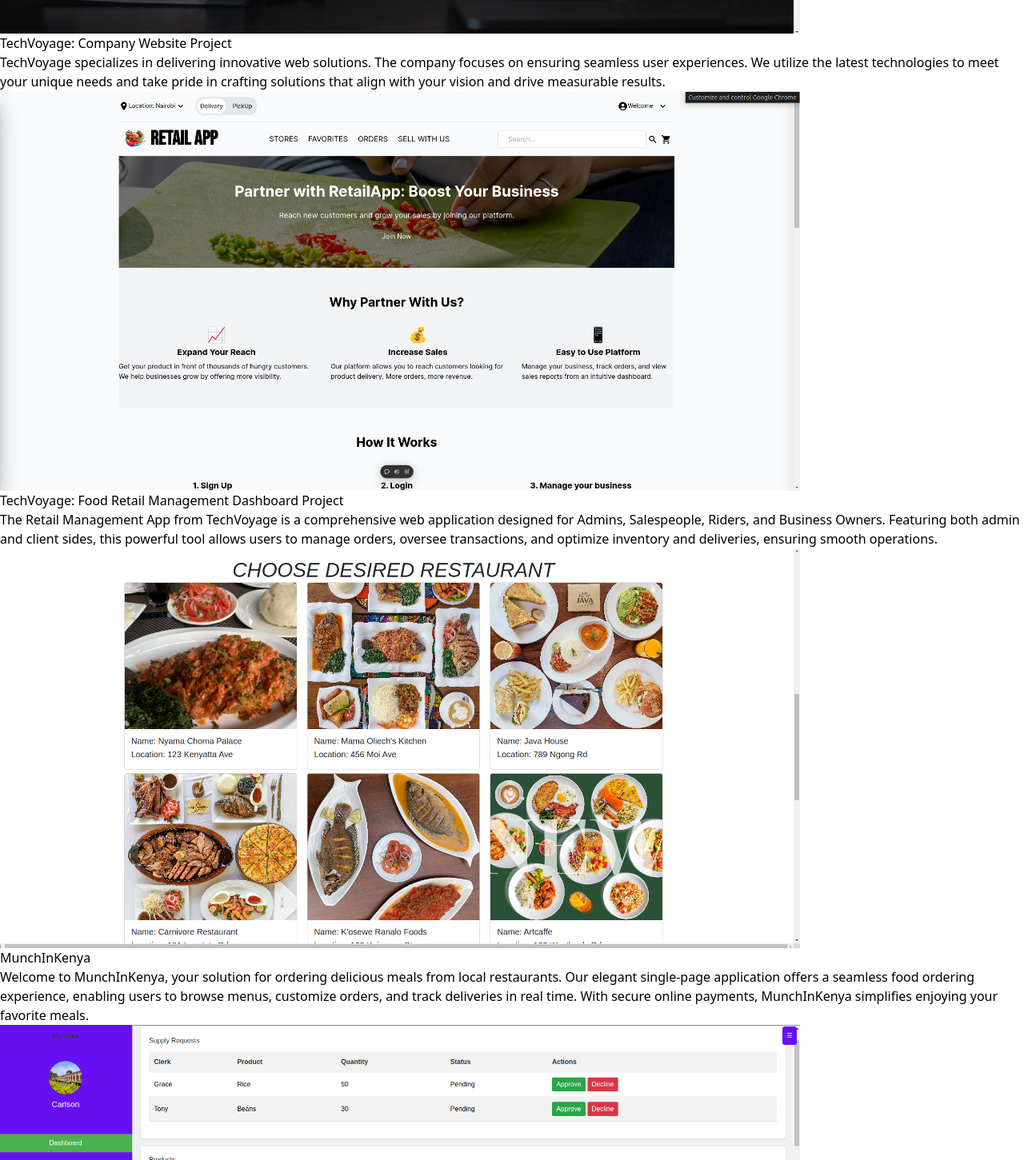
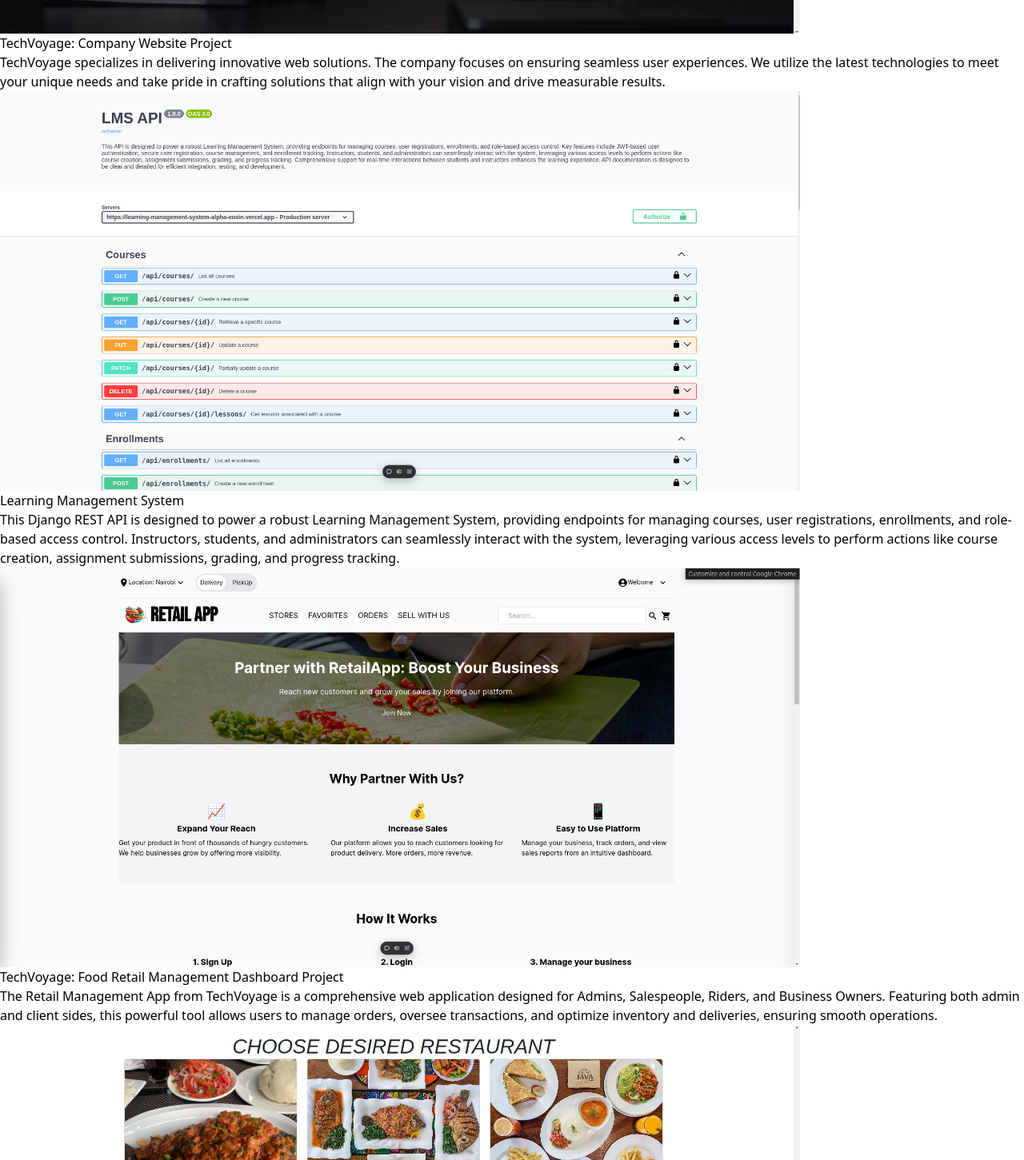
Before and after one commit to brianhilsden/portfolio, a Next.js app: page /projects in a window 1280 px wide. Shown: the part 599-2050 px from the top of the page at 80% size. Built offline with nearby package versions, Linux system fonts and the light colour scheme.

Commit message:
added LMS to porfolio projects

```diff
--- a/src/app/projects/projectsClient.js
+++ b/src/app/projects/projectsClient.js
@@ -9,6 +9,13 @@
       "TechVoyage specializes in delivering innovative web solutions. The company focuses on ensuring seamless user experiences. We utilize the latest technologies to meet your unique needs and take pride in crafting solutions that align with your vision and drive measurable results.",
     imageUrl: "/images/TechVoyageCompany.png",
     link: "https://techvoyage-kenya.github.io/TechVoyage-website/#/",
+  },
+   {
+    title: "Learning Management System",
+    description:
+      "This Django REST API is designed to power a robust Learning Management System, providing endpoints for managing courses, user registrations, enrollments, and role-based access control. Instructors, students, and administrators can seamlessly interact with the system, leveraging various access levels to perform actions like course creation, assignment submissions, grading, and progress tracking.",
+    imageUrl: "/images/LMS.png",
+    link: "https://learning-management-system-alpha-eosin.vercel.app/docs/",
   },
   {
     title: "TechVoyage: Food Retail Management Dashboard Project",
@@ -46,13 +53,7 @@
     imageUrl: "/images/GetwayTravels.png",
     link: "https://brianhilsden.github.io/getway-travels",
   },
-  {
-    title: "Learning Management System",
-    description:
-      "This Django REST API is designed to power a robust Learning Management System, providing endpoints for managing courses, user registrations, enrollments, and role-based access control. Instructors, students, and administrators can seamlessly interact with the system, leveraging various access levels to perform actions like course creation, assignment submissions, grading, and progress tracking.",
-    imageUrl: "/images/LMS.png",
-    link: "https://learning-management-system-alpha-eosin.vercel.app/docs/",
-  },
+
 ];
 
 export default function Projects() {
```
